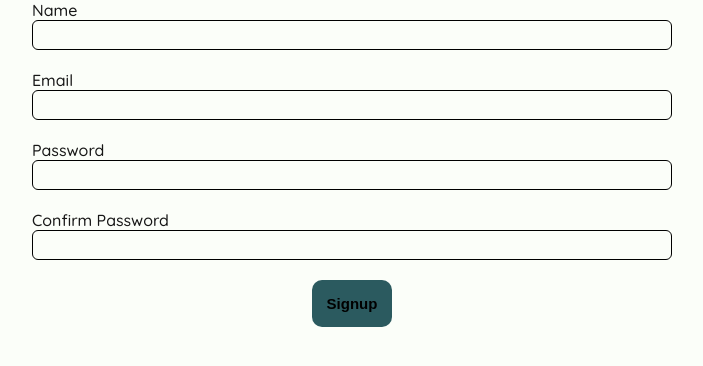
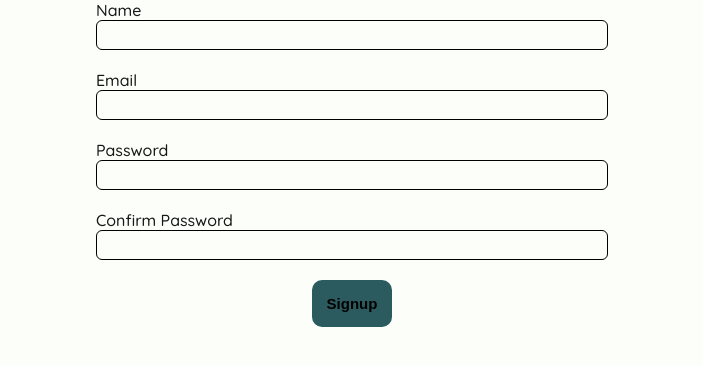
Before and after one commit to leticiabora/obituary-frontend, a Next.js app: page /auth/signup in a window 1280 px wide. Shown: the top 366 px of the page, without its empty margins (288-991 px from the left). Built offline with nearby package versions, Linux system fonts and the light colour scheme; no server answers.

Commit message:
change container size

```diff
--- a/src/app/globals.css
+++ b/src/app/globals.css
@@ -28,12 +28,19 @@ body {
   -webkit-font-smoothing: antialiased;
   -moz-osx-font-smoothing: grayscale;
   font-weight: 500;
+  display: flex;
+  align-items: center;
+  justify-content: center;
 }
 
 * {
   box-sizing: border-box;
   padding: 0;
   margin: 0;
+}
+
+.container {
+  width: 100%;
 }
 
 a {
@@ -68,3 +75,9 @@ button {
     color-scheme: dark;
   }
 }
+
+@media screen and (min-width: 80rem) {
+  .container {
+    width: 80%;
+  }
+}
--- a/src/app/layout.tsx
+++ b/src/app/layout.tsx
@@ -23,7 +23,9 @@ export default function RootLayout({
   return (
     <html lang="en">
       <body className={`${quicksand.variable}`}>
-        {children}
+        <div className='container'>
+          {children}
+        </div>
       </body>
     </html>
   );
--- /dev/null
+++ b/src/app/memory/create/styles.modules.css
@@ -0,0 +1,21 @@
+.container {
+  display: flex;
+  flex-direction: column;
+  align-items: center;
+  justify-content: center;
+  width: 100%;
+  gap: 20px;
+  & > div {
+    width: 50%;
+    display: flex;
+    flex-direction: column;
+    & label {
+      display: flex;
+      flex-direction: column;
+    }
+  }
+}
+
+.error {
+  color: red;
+}
```
Also changed, not shown: src/app/error.tsx (added, +28 -0 lines), src/app/memory/create/page.tsx (+38 -2 lines), src/app/not-found.tsx (added, +10 -0 lines).
